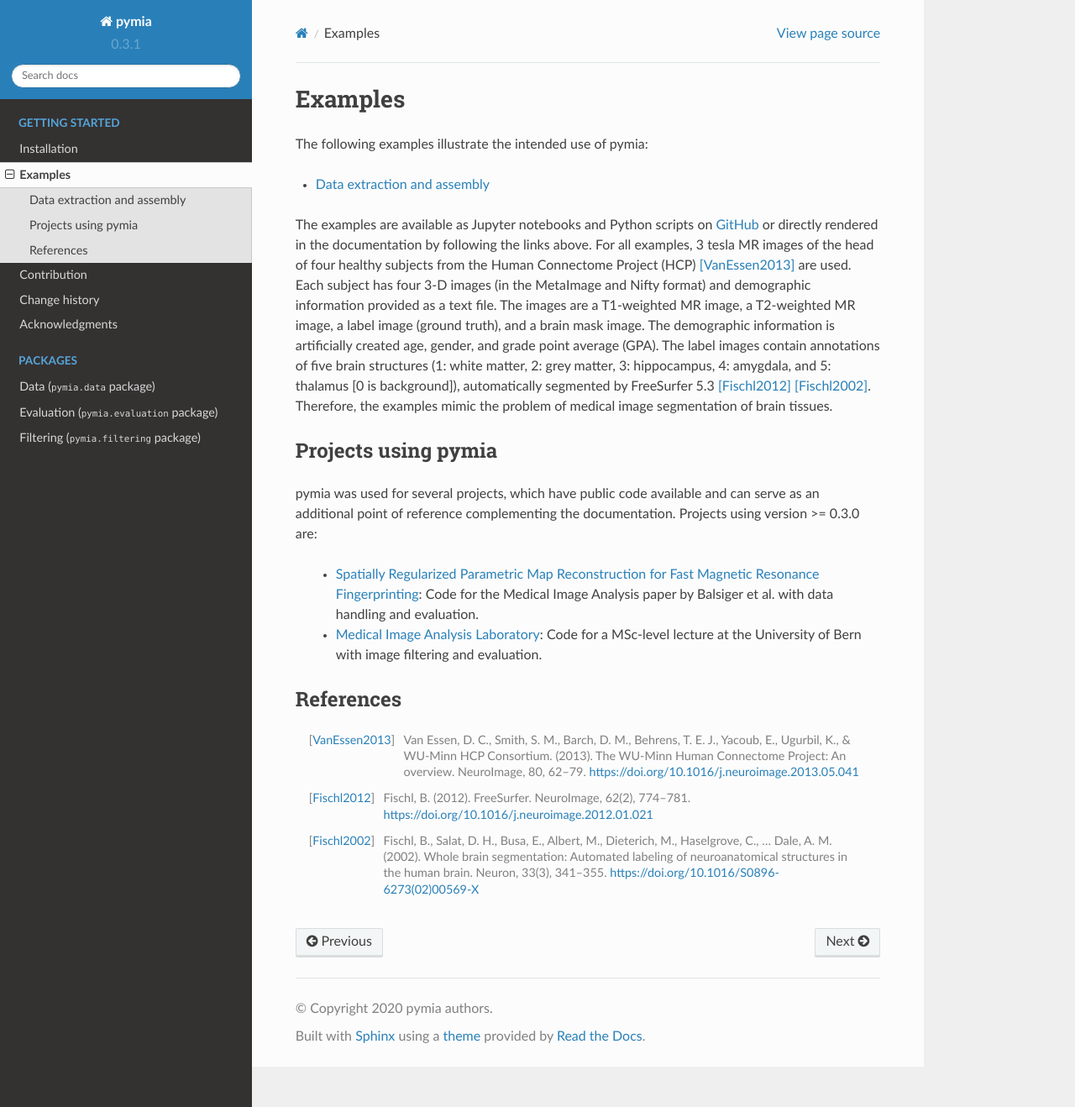
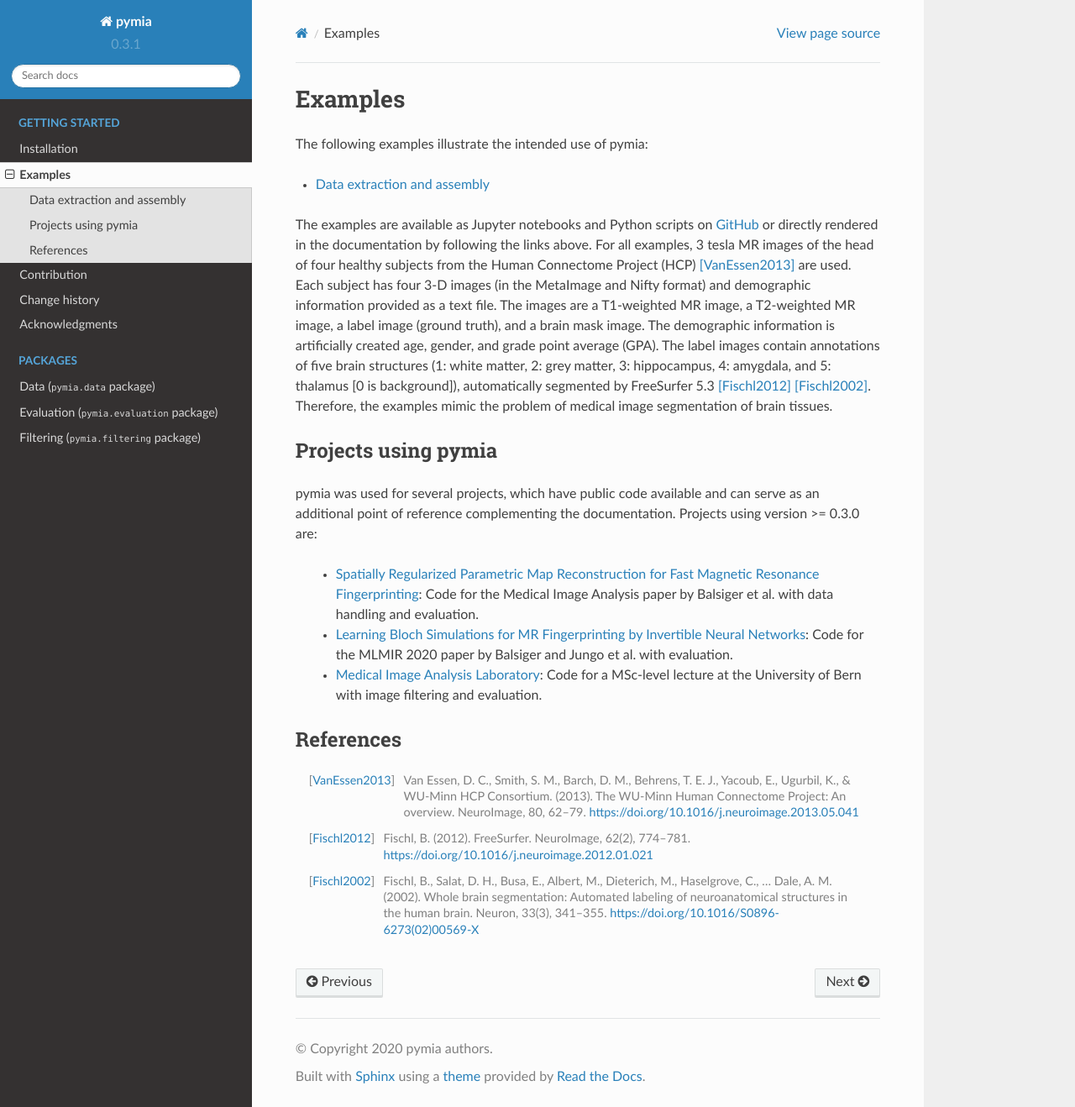
Before and after one commit to rundherum/pymia, a Sphinx documentation site: the page built from docs/examples.rst, in a window 1280 px wide and 1318 px high. Shown: the whole window at 84% size. Built offline with Sphinx 7.4.7 and the Read the Docs theme 2.0.0, drawn with Linux system fonts in a browser that asks for light colours; formulas are drawn with MathJax 3; pages that are not in the unit, such as notebooks, are missing from menus.

Commit message:
docs(examples): add new repository using pymia

```diff
--- a/docs/examples.rst
+++ b/docs/examples.rst
@@ -28,6 +28,7 @@ Projects using pymia
 pymia was used for several projects, which have public code available and can serve as an additional point of reference complementing the documentation. Projects using version >= 0.3.0 are:
 
  * `Spatially Regularized Parametric Map Reconstruction for Fast Magnetic Resonance Fingerprinting <https://github.com/fabianbalsiger/mrf-reconstruction-media2020>`_: Code for the Medical Image Analysis paper by Balsiger et al. with data handling and evaluation.
+ * `Learning Bloch Simulations for MR Fingerprinting by Invertible Neural Networks <https://github.com/fabianbalsiger/mrf-reconstruction-mlmir2020>`_: Code for the  MLMIR 2020 paper by Balsiger and Jungo et al. with evaluation.
  * `Medical Image Analysis Laboratory <https://github.com/ubern-mia/MIALab>`_: Code for a MSc-level lecture at the University of Bern with image filtering and evaluation.
 
 References
```
